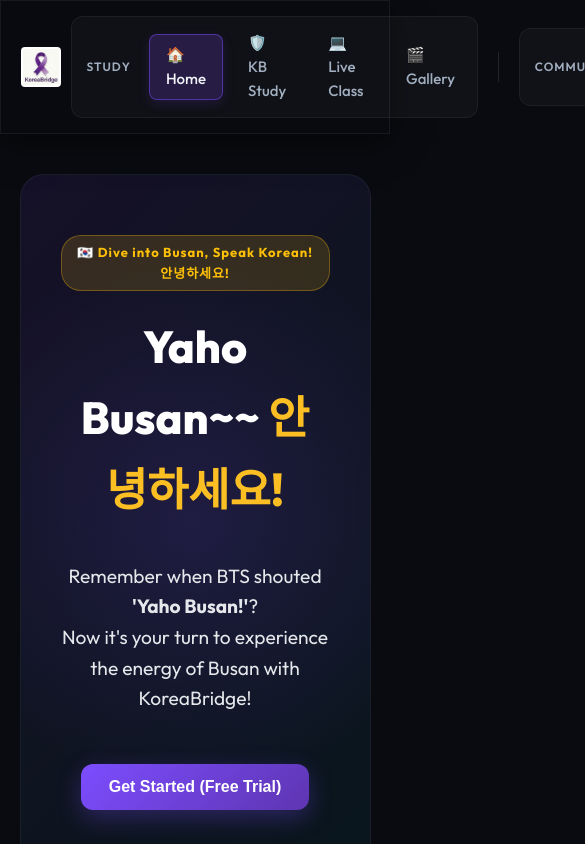
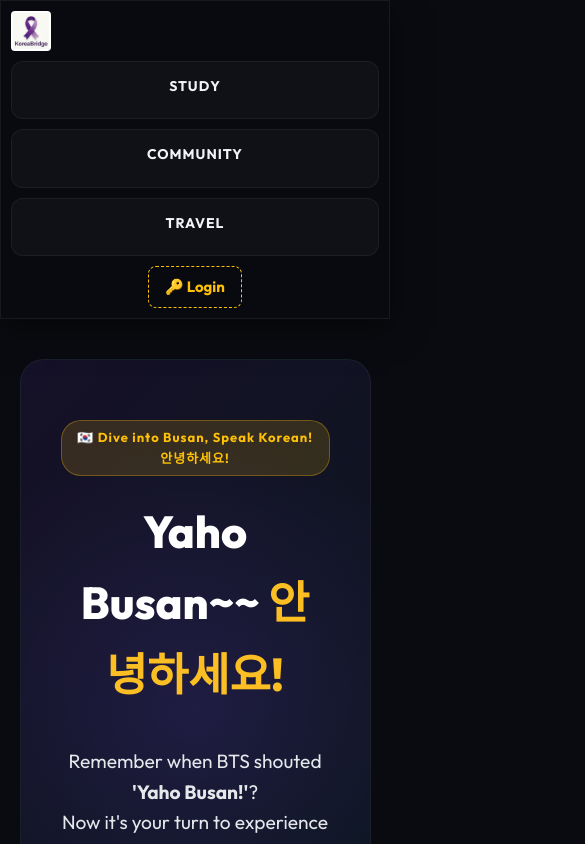
Before and after one commit to mhr7028-ux/koreabridge, a Next.js app: page / in a window 390 px wide. Shown: the top 844 px of the page, 585 px wide, since content can reach past the window. Built offline with nearby package versions, Linux system fonts and the light colour scheme; no server answers.

Commit message:
style: 상단 메뉴 호버 확장 기능 및 모바일 반응형 대응 추가

```diff
--- a/src/components/layout/Header.module.css
+++ b/src/components/layout/Header.module.css
@@ -56,15 +56,36 @@
   padding: 5px;
   border-radius: 12px;
   border: 1px solid rgba(255, 255, 255, 0.05);
+  cursor: pointer;
+  transition: all 0.3s ease;
+}
+
+.navGroup:hover {
+  background: rgba(255, 255, 255, 0.08);
 }
 
 .navGroupTitle {
-  font-size: 12px;
-  font-weight: 600;
-  color: #a0aec0;
-  padding: 0 10px;
+  font-size: 14px;
+  font-weight: 700;
+  color: #f1f3f9;
+  padding: 8px 16px;
   text-transform: uppercase;
   letter-spacing: 1px;
+}
+
+.navGroupItems {
+  display: flex;
+  gap: 8px;
+  overflow: hidden;
+  max-width: 0;
+  opacity: 0;
+  transition: max-width 0.4s ease, opacity 0.3s ease, padding 0.3s ease;
+}
+
+.navGroup:hover .navGroupItems,
+.navGroupItems.expanded {
+  max-width: 600px;
+  opacity: 1;
 }
 
 .navDivider {
@@ -120,3 +141,47 @@
 .loginBtn:hover {
   background-color: rgba(255, 193, 7, 0.1);
 }
+
+@media (max-width: 768px) {
+  .appHeader {
+    flex-wrap: wrap;
+    padding: 10px;
+  }
+  .navTabs {
+    flex-wrap: wrap;
+    justify-content: center;
+    width: 100%;
+    margin-top: 10px;
+    gap: 10px;
+  }
+  .navGroup {
+    flex-direction: column;
+    align-items: center;
+    width: 100%;
+  }
+  .navGroupItems {
+    flex-direction: column;
+    align-items: stretch;
+    width: 100%;
+    max-width: none;
+    max-height: 0;
+    transition: max-height 0.4s ease, opacity 0.3s ease, padding 0.3s ease;
+  }
+  .navGroupItems a {
+    text-align: center;
+  }
+  .navGroup:hover .navGroupItems,
+  .navGroupItems.expanded {
+    max-height: 400px;
+    max-width: none;
+    padding-bottom: 10px;
+  }
+  .navDivider {
+    display: none;
+  }
+  .authArea {
+    width: 100%;
+    justify-content: center;
+    margin-top: 10px;
+  }
+}
--- a/src/components/layout/Header.tsx
+++ b/src/components/layout/Header.tsx
@@ -26,6 +26,7 @@
       <nav className={styles.navTabs}>
         <div className={styles.navGroup}>
           <span className={styles.navGroupTitle} style={{ marginLeft: 0 }}>Study</span>
+          <div className={styles.navGroupItems}>
             <Link href="/" className={`${styles.navBtn} ${pathname === '/' ? styles.active : ''}`}>
               🏠 Home
             </Link>
@@ -39,11 +40,13 @@
               🎬 Gallery
             </Link>
           </div>
+        </div>
 
         <div className={styles.navDivider}></div>
 
         <div className={styles.navGroup}>
           <span className={styles.navGroupTitle}> Community</span>
+          <div className={styles.navGroupItems}>
             <a href="https://discord.gg/your-invite-link" target="_blank" rel="noopener noreferrer" className={styles.navBtn} title="KoreaBridge Main Campus">
               👾 Discord
             </a>
@@ -51,11 +54,13 @@
               💬 WhatsApp
             </a>
           </div>
+        </div>
 
         <div className={styles.navDivider}></div>
 
         <div className={styles.navGroup}>
           <span className={styles.navGroupTitle}> Travel</span>
+          <div className={styles.navGroupItems}>
             <Link href="/travel/buddy" className={`${styles.navBtn} ${pathname.includes('/buddy') ? styles.active : ''}`}>
               🤝 Busan Buddy
             </Link>
@@ -71,6 +76,7 @@
             <Link href="/contact" className={`${styles.navBtn} ${pathname.includes('/contact') ? styles.active : ''}`}>
               📞 Contact
             </Link>
+          </div>
         </div>
       </nav>
 
```
Lines whose indentation alone changed are shown as unchanged.
